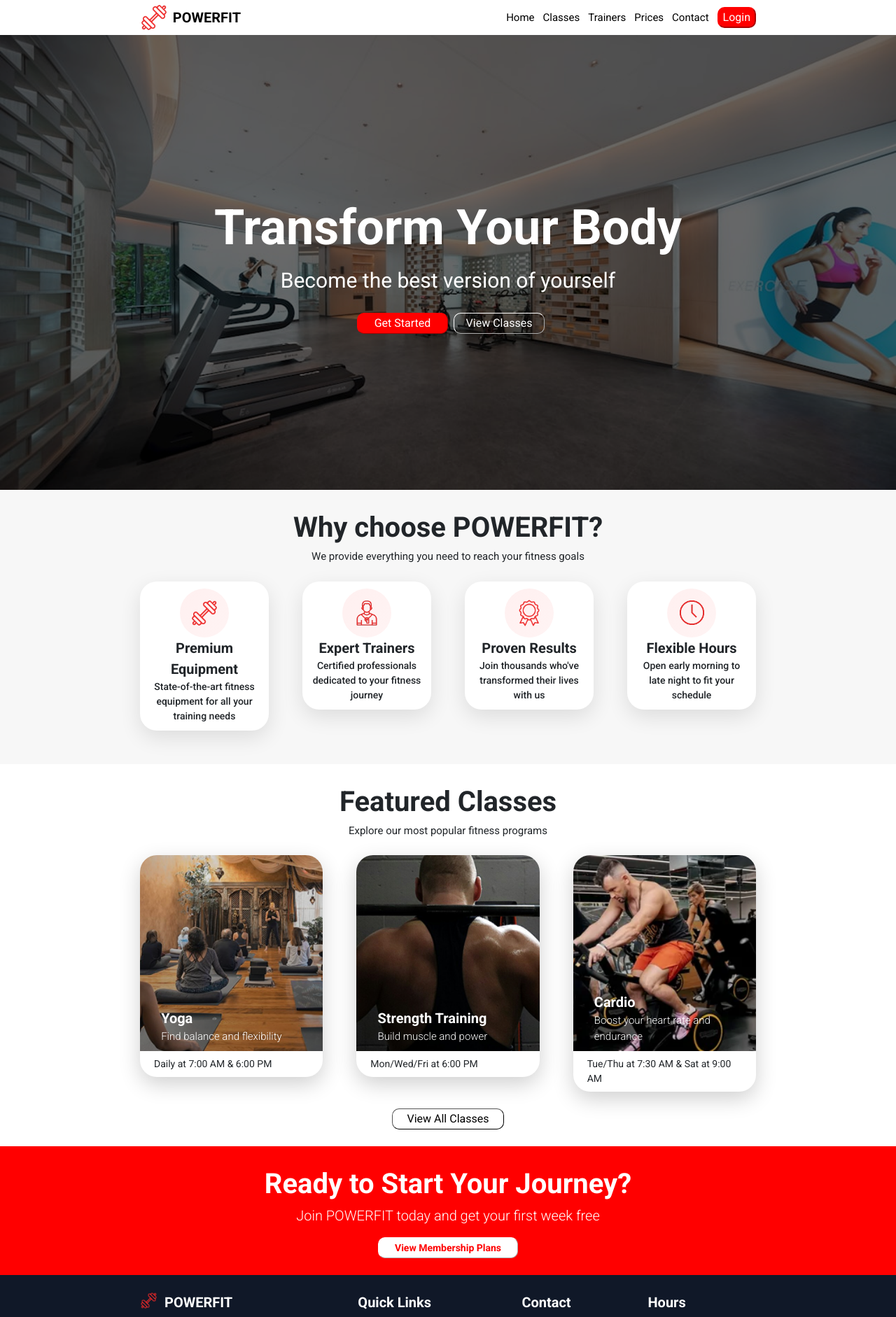
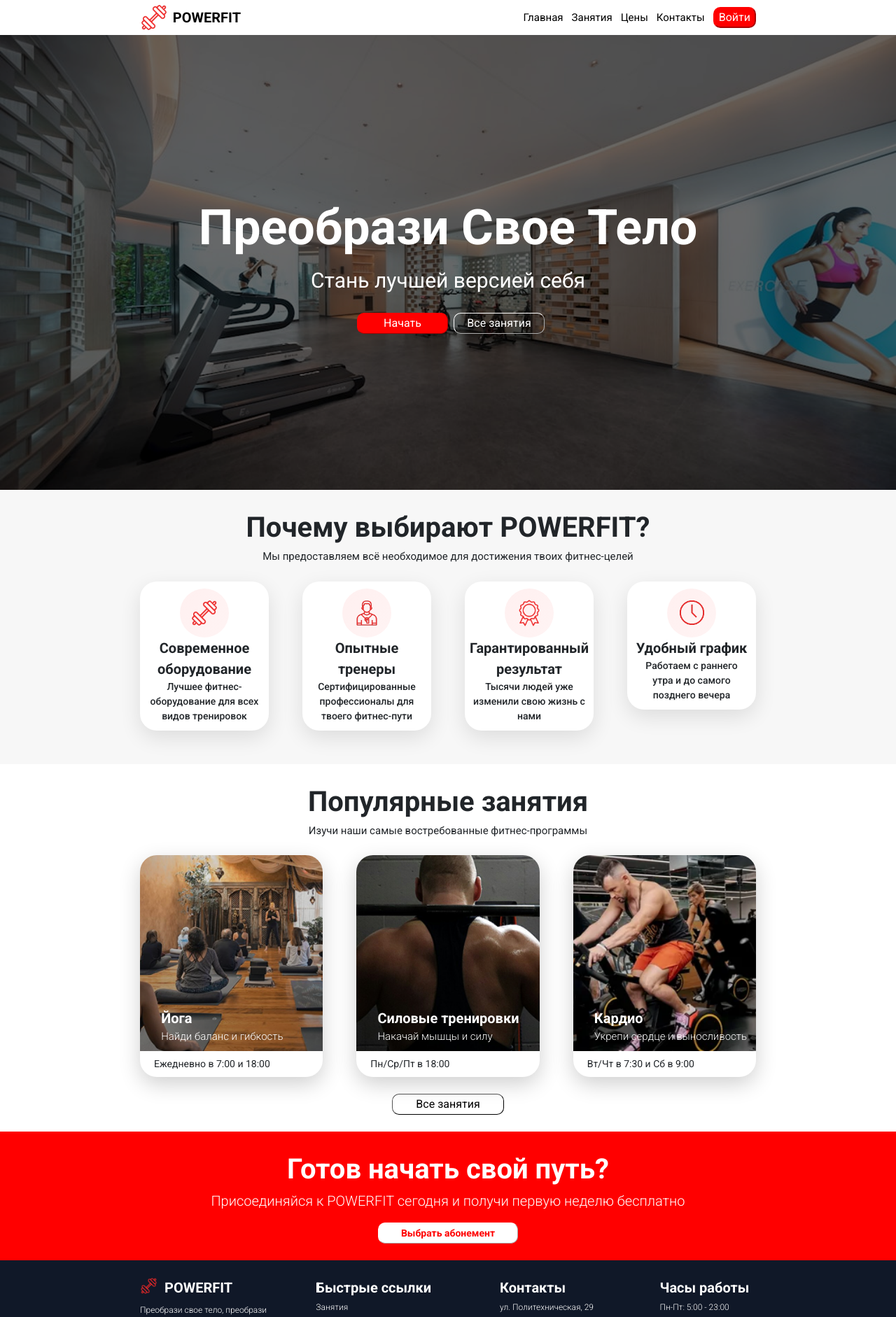
Before and after one commit to MaXonchik07/gym, a React (Create React App) app: page / in a window 1280 px wide. Shown: the top 1882 px of the page at 70% size. Built offline with nearby package versions, Linux system fonts and the light colour scheme.

Commit message:
Удалил тренеров, русифицировал сайт

```diff
--- a/src/App.tsx
+++ b/src/App.tsx
@@ -2,7 +2,6 @@ import { BrowserRouter, Routes, Route } from "react-router-dom";
 import Layout from "./Layout";
 import Home from "./pages/home";
 import Classes from "./pages/classes";
-import Trainers from "./pages/trainers";
 import Prices from "./pages/prices";
 import Contact from "./pages/contact";
 
@@ -13,7 +12,6 @@ function App(){
                 <Route element = {<Layout/>}>
                     <Route path = "/" element = {<Home/>}/>
                     <Route path = "/classes" element = {<Classes/>}/>
-                    <Route path = "/trainers" element = {<Trainers/>}/>
                     <Route path = "/prices" element = {<Prices/>}/>
                     <Route path = "/contact" element = {<Contact/>}/>
                 </Route>
--- a/src/pages/footer.tsx
+++ b/src/pages/footer.tsx
@@ -10,27 +10,27 @@ function Footer(){
                             <div className="logoFoot"></div>
                             <div className="lastLogoText">POWERFIT</div>
                         </div>
-                        <div className="logoText text-start pt-2">Transform your body, transform your life. Join the ultimate fitness experience</div>
+                        <div className="logoText text-start pt-2">Преобрази свое тело, преобрази свою жизнь. Присоединяйся к лучшему фитнес-опыту</div>
                     </div>
                     <div className="col footMiniCont p-0">
                         <div className="text-start">
-                            <div className="footCont">Quick Links</div>
+                            <div className="footCont">Быстрые ссылки</div>
                             <div>
                                 <ul className="list-unstyled">
-                                    <li><Link to="/classes" className="liColor">Classes</Link></li>
-                                    <li><Link to="/trainers" className="liColor">Trainers</Link></li>
-                                    <li><Link to="/prices" className="liColor">Prices</Link></li>
+                                    <li><Link to="/classes" className="liColor">Занятия</Link></li>
+                                    <li><Link to="/contact" className="liColor">Контакты</Link></li>
+                                    <li><Link to="/prices" className="liColor">Цены</Link></li>
                                 </ul>
                             </div>
                         </div>
                     </div>
                     <div className="col footMiniCont p-0">
                         <div className="text-start">
-                            <div className="footCont">Contact</div>
+                            <div className="footCont">Контакты</div>
                             <div>
                                 <ul className="list-unstyled">
-                                    <li className="liColor py-1">456 Studio Lane</li>
-                                    <li className="liColor py-1">Brooklyn, NY 11215</li>
+                                    <li className="liColor py-1">ул. Политехническая, 29</li>
+                                    <li className="liColor py-1">Саратов, 413503</li>
                                     <li className="liColor py-1">8-800-535-35-35</li>
                                     <li className="liColor py-1">info@powerfit.com</li>
                                 </ul>
@@ -39,18 +39,18 @@ function Footer(){
                     </div>
                     <div className="col footMiniCont p-0">
                         <div className="text-start">
-                            <div className="footCont">Hours</div>
+                            <div className="footCont">Часы работы</div>
                             <div>
                                 <ul className="list-unstyled">
-                                    <li className="liColor py-1">Mon-Fri: 5:00 AM - 11:00 PM</li>
-                                    <li className="liColor py-1">Saturday: 6:00 AM - 10:00 PM</li>
-                                    <li className="liColor py-1">Sunday: 7:00 AM - 9:00 PM</li>
+                                    <li className="liColor py-1">Пн-Пт: 5:00 - 23:00</li>
+                                    <li className="liColor py-1">Суббота: 6:00 - 22:00</li>
+                                    <li className="liColor py-1">Воскресенье: 7:00 - 21:00</li>
                                 </ul>
                             </div>
                         </div>
                     </div>
                 </div>
-                <div className="footerLastText py-4">© 2026 POWERFIT. All rights reserved</div>
+                <div className="footerLastText py-4">© 2026 POWERFIT. Все права защищены</div>
             </footer>
         </>
     )
--- a/src/pages/header.tsx
+++ b/src/pages/header.tsx
@@ -12,23 +12,20 @@ function Header(){
                 </div>
                 <div className="row m-0 align-items-center nav-contact">
                     <div className="col navMinu">
-                        <Link to="/" className='headTxt'>Home</Link>
+                        <Link to="/" className='headTxt'>Главная</Link>
                     </div>
                     <div className="col navMinu">
-                        <Link to="/classes" className='headTxt'>Classes</Link>
+                        <Link to="/classes" className='headTxt'>Занятия</Link>
                     </div>
                     <div className="col navMinu">
-                        <Link to="/trainers" className='headTxt'>Trainers</Link>
+                        <Link to="/prices" className='headTxt'>Цены</Link>
                     </div>
                     <div className="col navMinu">
-                        <Link to="/prices" className='headTxt'>Prices</Link>
-                    </div>
-                    <div className="col navMinu">
-                        <Link to="/contact" className='headTxt'>Contact</Link>
+                        <Link to="/contact" className='headTxt'>Контакты</Link>
                     </div>
                     <div className='col navMinu'>
                         <Link to="/">
-                            <button className='butt text-center'>Login</button>
+                            <button className='butt text-center'>Войти</button>
                         </Link>
                     </div>
                 </div>
--- a/src/pages/home.tsx
+++ b/src/pages/home.tsx
@@ -5,16 +5,16 @@ function Home(){
         <>
             <div className="block1 align-items-center d-flex justify-content-center">
                 <div className="textBlock">
-                    <div className="mainText text-center">Transform Your Body</div>
-                    <div className="miniMainText text-center">Become the best version of yourself</div>
+                    <div className="mainText text-center">Преобрази Свое Тело</div>
+                    <div className="miniMainText text-center">Стань лучшей версией себя</div>
                     <div className="buttonsUnder d-flex justify-content-center pt-4">
                         <div className="px-2">
                             <Link to="/prices">
-                                <button className='butt1 text-center'>Get Started</button>
+                                <button className='butt1 text-center'>Начать</button>
                             </Link></div>
                         <div className="pl-3">
                             <Link to="/classes">
-                                <button className='butt2 text-center'>View Classes</button>
+                                <button className='butt2 text-center'>Все занятия</button>
                             </Link>
                         </div>
                     </div>
@@ -22,88 +22,88 @@ function Home(){
             </div>
             <div className="block2 py-4">
                 <div className="whyTextBlock text-center">
-                    <div className="whyText">Why choose POWERFIT?</div>
-                    <div className="whyDesc">We provide everything you need to reach your fitness goals</div>
+                    <div className="whyText">Почему выбирают POWERFIT?</div>
+                    <div className="whyDesc">Мы предоставляем всё необходимое для достижения твоих фитнес-целей</div>
                 </div>
                 <div className="whyTables row gap-5 py-4">
                     <div className="col text-center miniTable">
                         <div className="miniTableImageBack">
                             <div className='miniTableImage1'></div>
                         </div>
-                        <div className="miniTableZagolov">Premium Equipment</div>
-                        <div className="miniTableText">State-of-the-art fitness equipment for all your training needs</div>
+                        <div className="miniTableZagolov">Современное оборудование</div>
+                        <div className="miniTableText">Лучшее фитнес-оборудование для всех видов тренировок</div>
                     </div>
                     <div className="col text-center miniTable">
                         <div className="miniTableImageBack">
                             <div className='miniTableImage2'></div>
                         </div>
-                        <div className="miniTableZagolov">Expert Trainers</div>
-                        <div className="miniTableText">Certified professionals dedicated to your fitness journey</div>
+                        <div className="miniTableZagolov">Опытные тренеры</div>
+                        <div className="miniTableText">Сертифицированные профессионалы для твоего фитнес-пути</div>
                     </div>
                     <div className="col text-center miniTable">
                         <div className="miniTableImageBack">
                             <div className='miniTableImage3'></div>
                         </div>
-                        <div className="miniTableZagolov">Proven Results</div>
-                        <div className="miniTableText">Join thousands who've transformed their lives with us</div>
+                        <div className="miniTableZagolov">Гарантированный результат</div>
+                        <div className="miniTableText">Тысячи людей уже изменили свою жизнь с нами</div>
                     </div>
                     <div className="col text-center miniTable">
                         <div className="miniTableImageBack">
                             <div className='miniTableImage4'></div>
                         </div>
-                        <div className="miniTableZagolov">Flexible Hours</div>
-                        <div className="miniTableText">Open early morning to late night to fit your schedule</div>
+                        <div className="miniTableZagolov">Удобный график</div>
+                        <div className="miniTableText">Работаем с раннего утра и до самого позднего вечера</div>
                     </div>
                 </div>
             </div>
             <div className="block3 py-4 text-center">
                 <div className="whyTextBlock text-center">
-                    <div className="whyText">Featured Classes</div>
-                    <div className="whyDesc">Explore our most popular fitness programs</div>
+                    <div className="whyText">Популярные занятия</div>
+                    <div className="whyDesc">Изучи наши самые востребованные фитнес-программы</div>
                 </div>
                 <div className="classesTables row gap-5 py-4">
                     <div className="col tablee text-center">
                         <div className="tableBackImage1">
                             <div className="tableText">
-                                <div className="nameOfClasses">Yoga</div>
-                                <div className="classesDesc">Find balance and flexibility</div>
+                                <div className="nameOfClasses">Йога</div>
+                                <div className="classesDesc">Найди баланс и гибкость</div>
                             </div>
                         </div>
-                        <div className="schedule py-2">Daily at 7:00 AM & 6:00 PM</div>
+                        <div className="schedule py-2">Ежедневно в 7:00 и 18:00</div>
                     </div>
                     <div className="col tablee text-center">
                         <div className="tableBackImage2">
                             <div className="tableText">
-                                <div className="nameOfClasses">Strength Training</div>
-                                <div className="classesDesc">Build muscle and power</div>
+                                <div className="nameOfClasses">Силовые тренировки</div>
+                                <div className="classesDesc">Накачай мышцы и силу</div>
                             </div>
                         </div>
-                        <div className="schedule py-2">Mon/Wed/Fri at 6:00 PM</div>
+                        <div className="schedule py-2">Пн/Ср/Пт в 18:00</div>
                     </div>
                     <div className="col tablee text-center">
                         <div className="tableBackImage3">
                             <div className="tableText">
-                                <div className="nameOfClasses">Cardio</div>
-                                <div className="classesDesc">Boost your heart rate and endurance</div>
+                                <div className="nameOfClasses">Кардио</div>
+                                <div className="classesDesc">Укрепи сердце и выносливость</div>
                             </div>
                         </div>
-                        <div className="schedule py-2">Tue/Thu at 7:30 AM & Sat at 9:00 AM</div>
+                        <div className="schedule py-2">Вт/Чт в 7:30 и Сб в 9:00</div>
                     </div>
                 </div>
                 <div>
                     <Link to="/classes">
-                        <button className='butt3 text-center'>View All Classes</button>
+                        <button className='butt3 text-center'>Все занятия</button>
                      </Link>
                 </div>
             </div>
             <div className="block4 text-center py-4">
                 <div className="textBlock">
-                    <div className="mainText1 text-center">Ready to Start Your Journey?</div>
-                    <div className="miniMainText2 text-center">Join POWERFIT today and get your first week free</div>
+                    <div className="mainText1 text-center">Готов начать свой путь?</div>
+                    <div className="miniMainText2 text-center">Присоединяйся к POWERFIT сегодня и получи первую неделю бесплатно</div>
                     <div className="buttonsUnder d-flex justify-content-center pt-3">
                         <div>
                             <Link to="/prices">
-                                <button className='butt4 text-center'>View Membership Plans</button>
+                                <button className='butt4 text-center'>Выбрать абонемент</button>
                             </Link>
                         </div>
                     </div>
```
Also changed, not shown: src/pages/trainers.tsx (deleted, +0 -9 lines).
